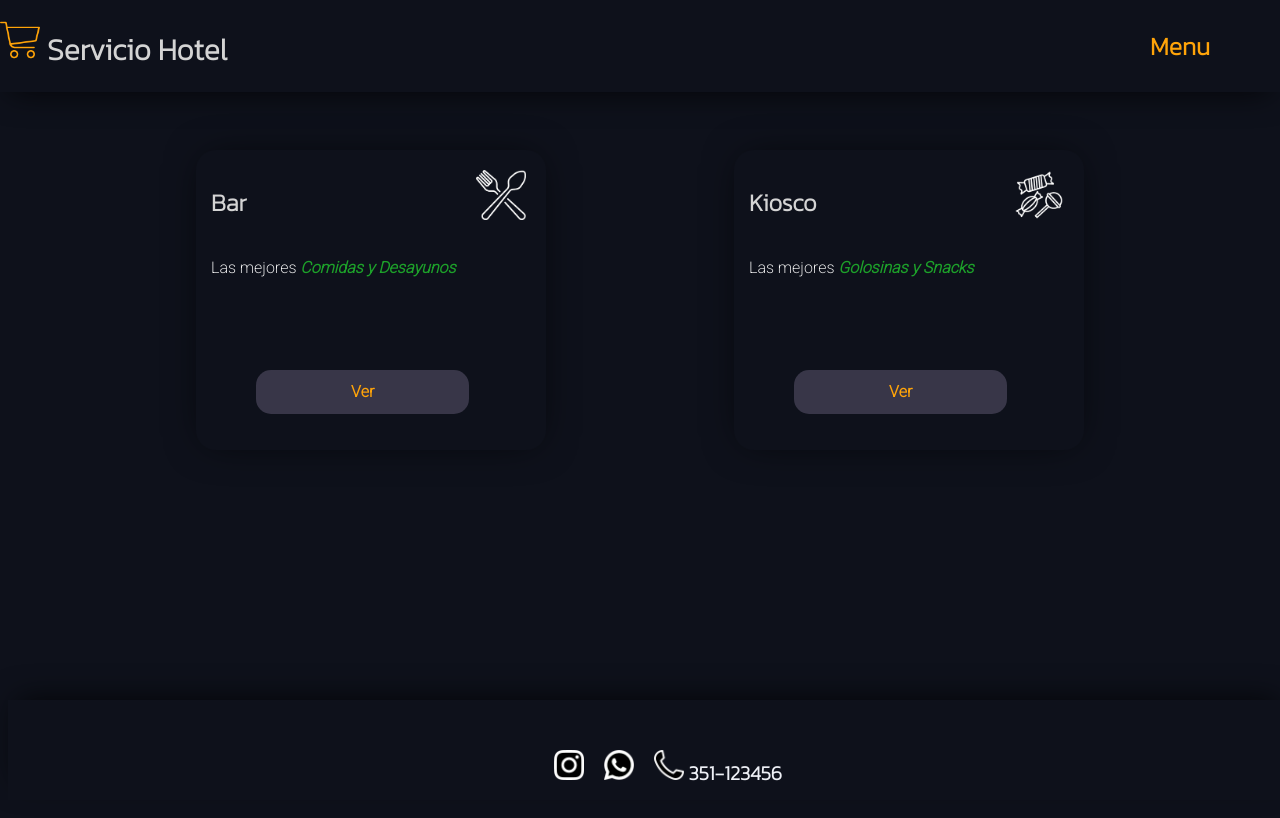
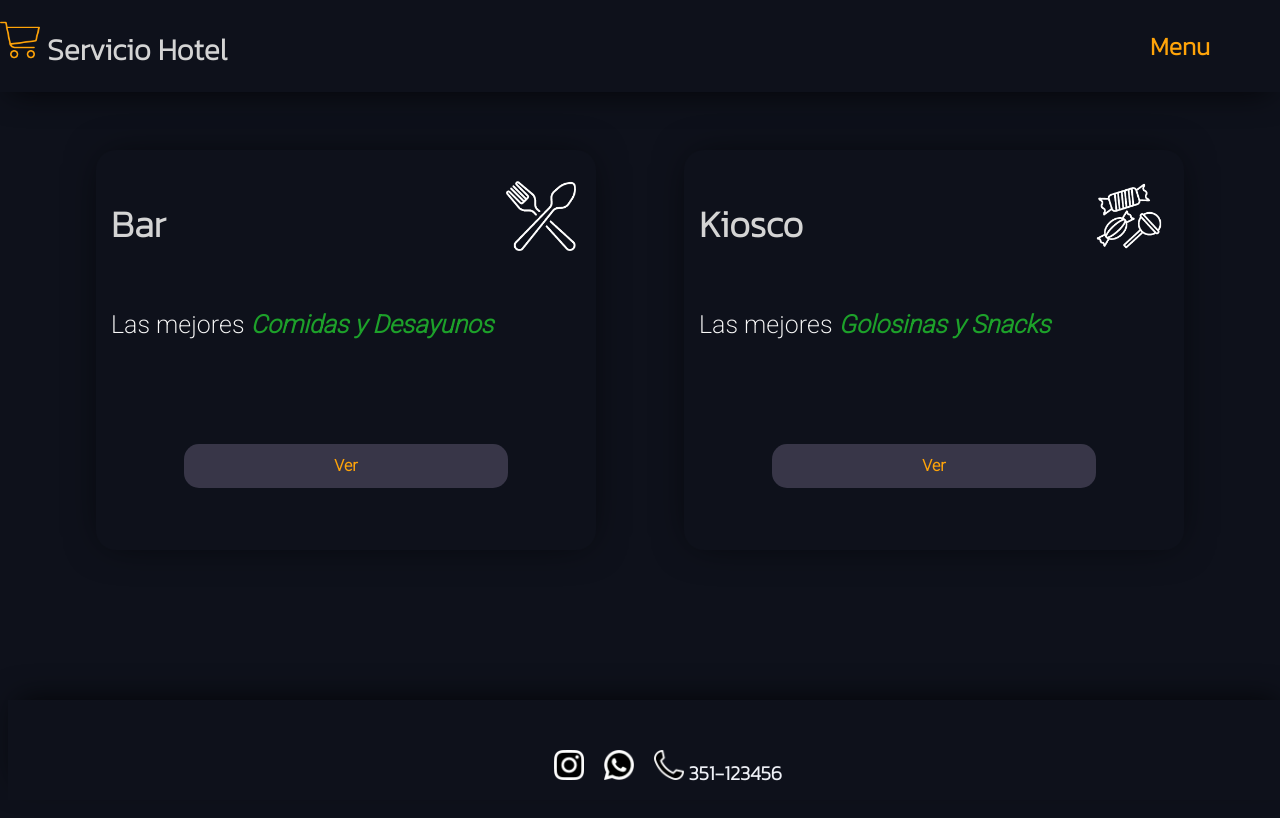
Before and after one commit to diegoolivera/Servicio_Hotel, a website: page index.html in a window 1280 px wide. Drawn offline with Linux system fonts and the light colour scheme.

Commit message:
[ADD]responsive width screen

```diff
--- a/scss/index.scss
+++ b/scss/index.scss
@@ -90,7 +90,9 @@ body{
   }
 
   .contenedorBoton{
-  margin:55px 30px 10px 30px;
+    display: flex;
+    flex-direction: column;
+    align-items: center;
 
   }
 
@@ -238,3 +240,58 @@ body{
     bottom: 0;
   }
 }
+
+
+@media only screen and (min-width: 1000px){
+
+  .tarjeta{
+
+
+    @include tamanio(500px,400px);
+    margin-top: 30px;
+
+
+
+    .logoTarjeta{
+      width: 70px;
+      margin-right: 20px;
+    }
+
+    .tituloTarjeta{
+      color: #D4D4D4;
+      font-size: 37px;
+      margin-left: 15px;
+      padding-top: 15px;
+
+    }
+
+
+    .textoTarjeta{
+      color: #F9F9F9;
+      font-family: 'Heebo', sans-serif;
+      margin-left: 15px;
+      font-size: 25px;
+
+    }
+
+    .botonTarjeta{
+
+      background-color: #383648;
+      padding: 10px 150px;
+      border-radius: 15px;
+      text-align: center;
+      color: #FFA409;
+      font-weight: 900;
+      text-decoration: none;
+      font-family: 'Heebo', sans-serif;
+
+    }
+
+
+
+  }
+
+
+
+
+}
```
Also changed, not shown: styles/index.css.
